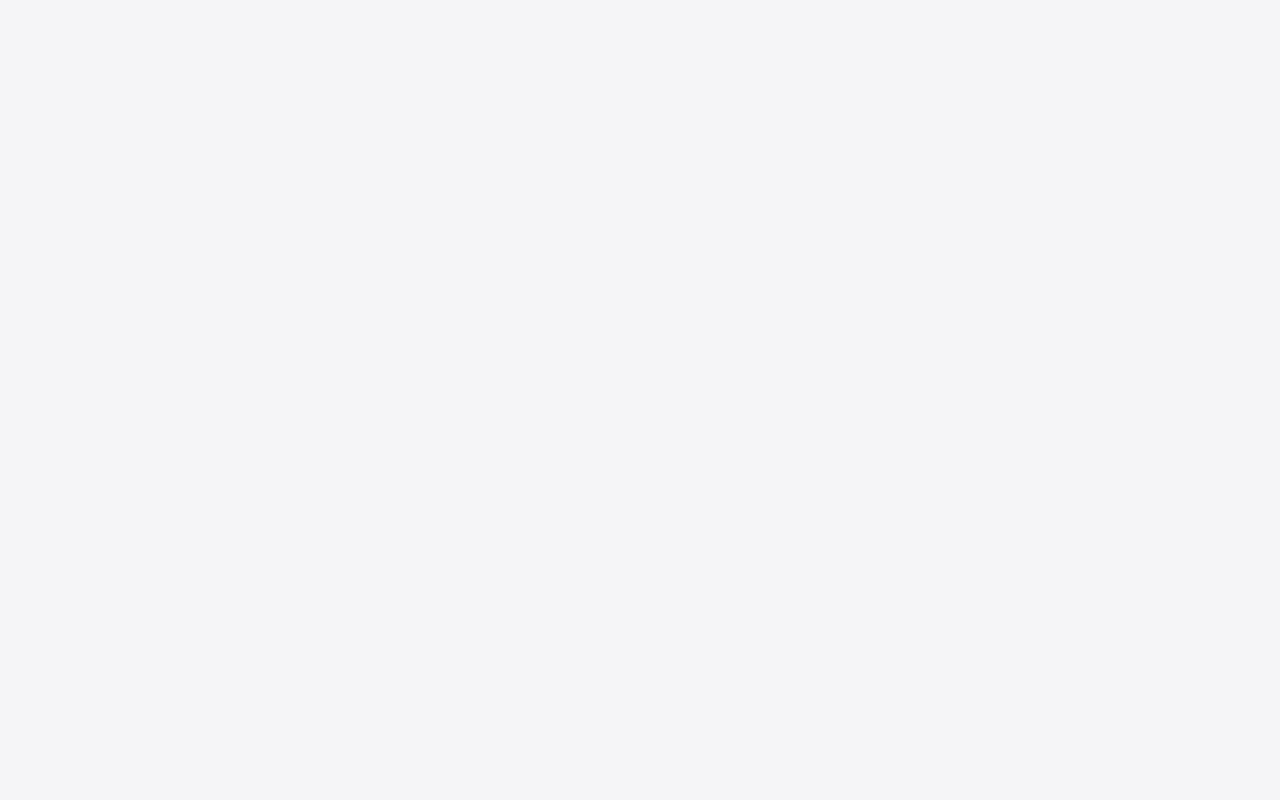
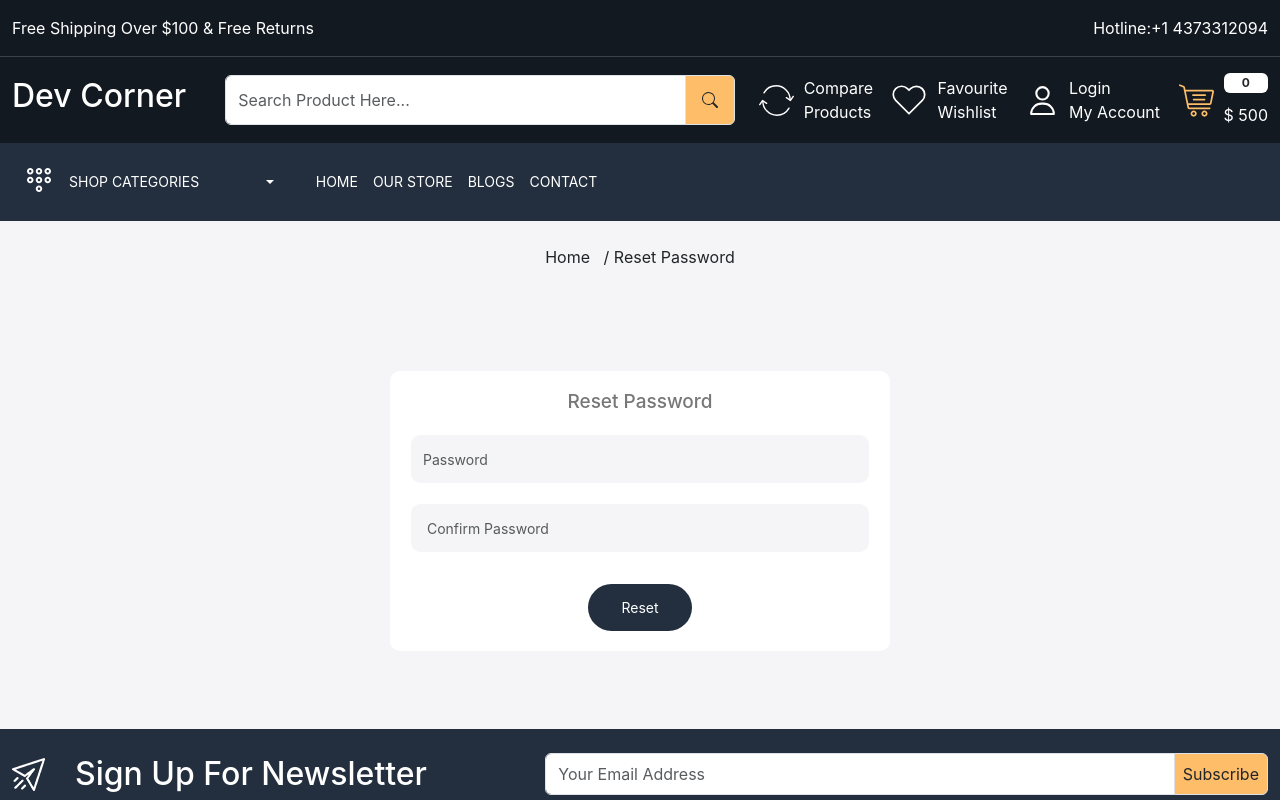
Before and after one commit to yanapeshko/web-shop, a React (Create React App) app: page /reset-password in a window 1280 px wide. Before the commit this address had no page. Shown: the top 800 px of the page. Built offline with nearby package versions, Linux system fonts and the light colour scheme.

Commit message:
added ResetPassword page

```diff
--- a/src/App.jsx
+++ b/src/App.jsx
@@ -13,6 +13,7 @@ import WishList from "./pages/WishList";
 import Login from "./pages/Login";
 import ForgotPassword from "./pages/ForgotPassword";
 import Signup from "./pages/Signup";
+import ResetPassword from "./pages/ResetPassword";
 
 function App() {
   return (
@@ -30,6 +31,7 @@ function App() {
             <Route path="login" element={<Login />} />
             <Route path="forgot-password" element={<ForgotPassword />} />
             <Route path="signup" element={<Signup />} />
+            <Route path="reset-password" element={<ResetPassword />} />
           </Route>
         </Routes>
       </BrowserRouter>
--- /dev/null
+++ b/src/pages/ResetPassword.jsx
@@ -0,0 +1,48 @@
+import React from "react";
+// import { Link } from "react-router-dom";
+
+import BreadCrumb from "../components/BreadCrumb";
+import Meta from "../components/Meta";
+
+const ResetPassword = () => {
+  return (
+    <>
+      <Meta title={"Reset Password"} />
+      <BreadCrumb title="Reset Password" />
+      <div className="login-wrapper home-wrapper-2 py-5">
+        <div className="row">
+          <div className="col-12">
+            <div className="auth-card">
+              <h3 className="text-center mb-3">Reset Password</h3>
+              <form className="d-flex flex-column gap-15" action="">
+                <div className="mt-1">
+                  <input
+                    className="form-control"
+                    type="password"
+                    name="password"
+                    placeholder="Password"
+                  />
+                </div>
+                <div className="mt-1">
+                  <input
+                    className="form-control"
+                    type="password"
+                    name=" confpassword"
+                    placeholder=" Confirm Password"
+                  />
+                </div>
+                <div>
+                  <div className=" mt-3 d-flex justify-content-center align-items-center gap-15">
+                    <button className="button border-0">Reset</button>
+                  </div>
+                </div>
+              </form>
+            </div>
+          </div>
+        </div>
+      </div>
+    </>
+  );
+};
+
+export default ResetPassword;
```
